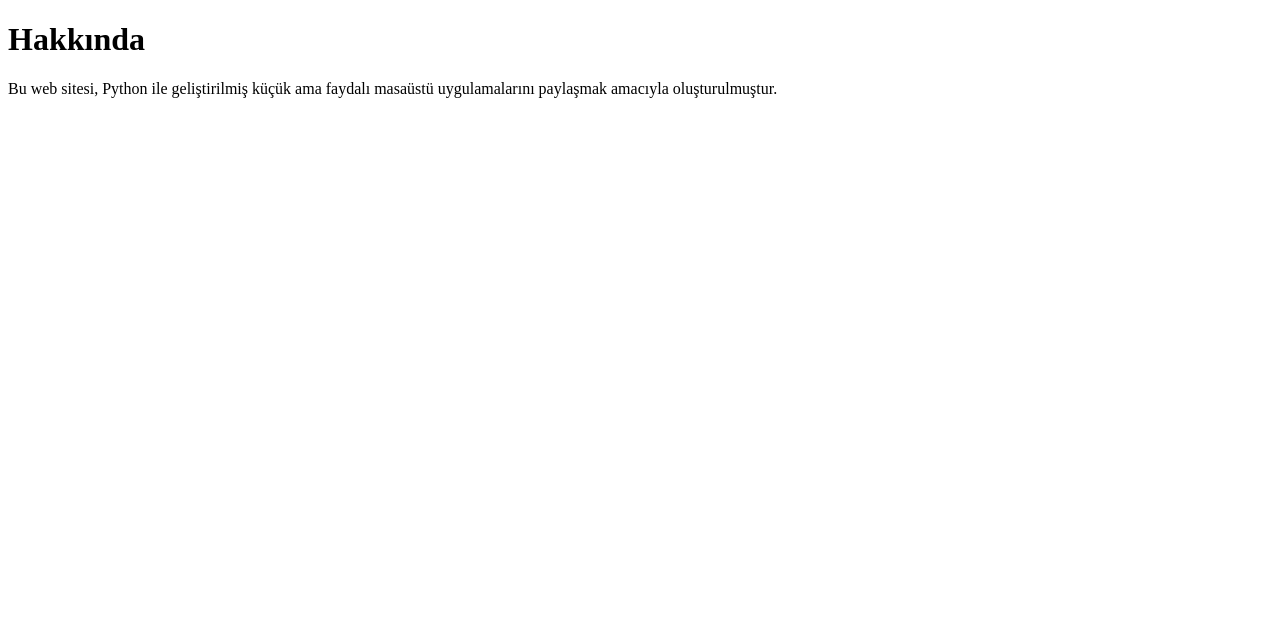
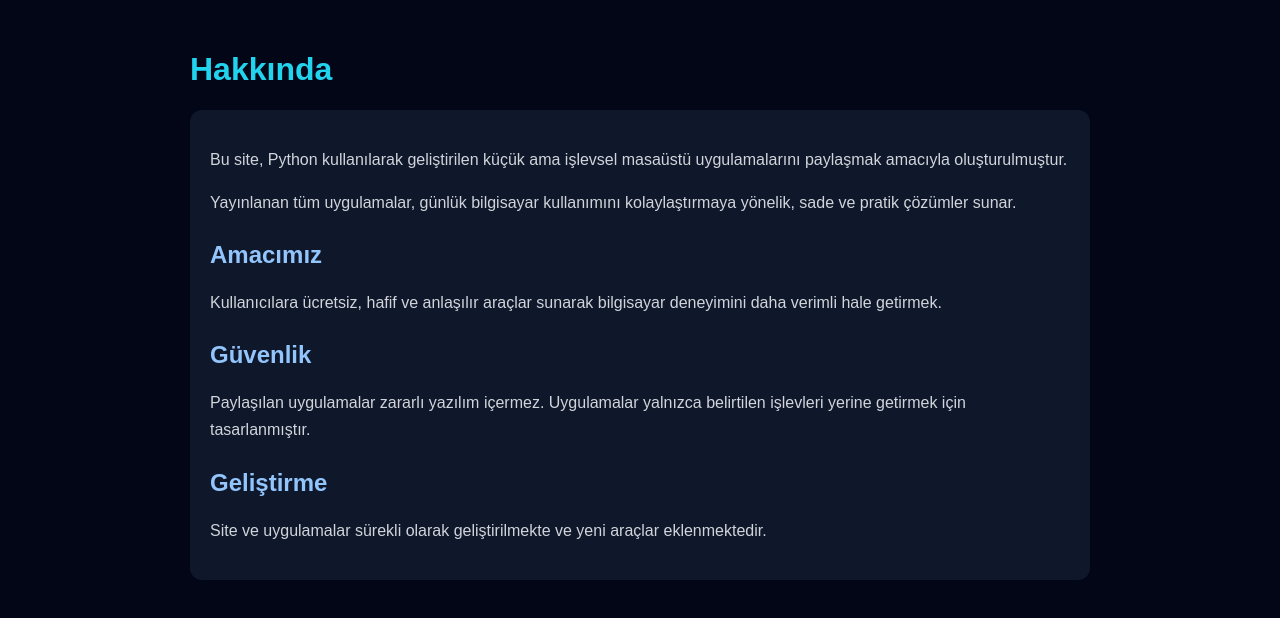
Before and after one commit to yuusuffkkrkmmazz/yuusuffkkrkmmazz.github.io, a plain HTML site: page hakkinda.html in a window 1280 px wide. Drawn offline with Linux system fonts and the light colour scheme.

Commit message:
Update hakkinda.html

```diff
--- a/hakkinda.html
+++ b/hakkinda.html
@@ -1,14 +1,77 @@
 <!DOCTYPE html>
 <html lang="tr">
 <head>
-  <meta charset="UTF-8">
-  <title>Hakkında</title>
+    <meta charset="UTF-8">
+    <title>Hakkında</title>
+    <meta name="viewport" content="width=device-width, initial-scale=1.0">
+    <style>
+        body {
+            font-family: Arial, sans-serif;
+            background: #020617;
+            color: #e5e7eb;
+            margin: 0;
+            padding: 0;
+        }
+        .container {
+            max-width: 900px;
+            margin: auto;
+            padding: 30px;
+        }
+        h1 {
+            color: #22d3ee;
+        }
+        h2 {
+            color: #93c5fd;
+            margin-top: 25px;
+        }
+        p {
+            line-height: 1.7;
+            color: #d1d5db;
+        }
+        .box {
+            background: #0f172a;
+            padding: 20px;
+            border-radius: 12px;
+            margin-top: 20px;
+        }
+    </style>
 </head>
 <body>
-  <h1>Hakkında</h1>
-  <p>
-    Bu web sitesi, Python ile geliştirilmiş küçük ama faydalı masaüstü
-    uygulamalarını paylaşmak amacıyla oluşturulmuştur.
-  </p>
+
+<div class="container">
+    <h1>Hakkında</h1>
+
+    <div class="box">
+        <p>
+            Bu site, Python kullanılarak geliştirilen küçük ama işlevsel
+            masaüstü uygulamalarını paylaşmak amacıyla oluşturulmuştur.
+        </p>
+
+        <p>
+            Yayınlanan tüm uygulamalar, günlük bilgisayar kullanımını
+            kolaylaştırmaya yönelik, sade ve pratik çözümler sunar.
+        </p>
+
+        <h2>Amacımız</h2>
+        <p>
+            Kullanıcılara ücretsiz, hafif ve anlaşılır araçlar sunarak
+            bilgisayar deneyimini daha verimli hale getirmek.
+        </p>
+
+        <h2>Güvenlik</h2>
+        <p>
+            Paylaşılan uygulamalar zararlı yazılım içermez.
+            Uygulamalar yalnızca belirtilen işlevleri yerine getirmek için
+            tasarlanmıştır.
+        </p>
+
+        <h2>Geliştirme</h2>
+        <p>
+            Site ve uygulamalar sürekli olarak geliştirilmekte ve yeni
+            araçlar eklenmektedir.
+        </p>
+    </div>
+</div>
+
 </body>
 </html>
```
